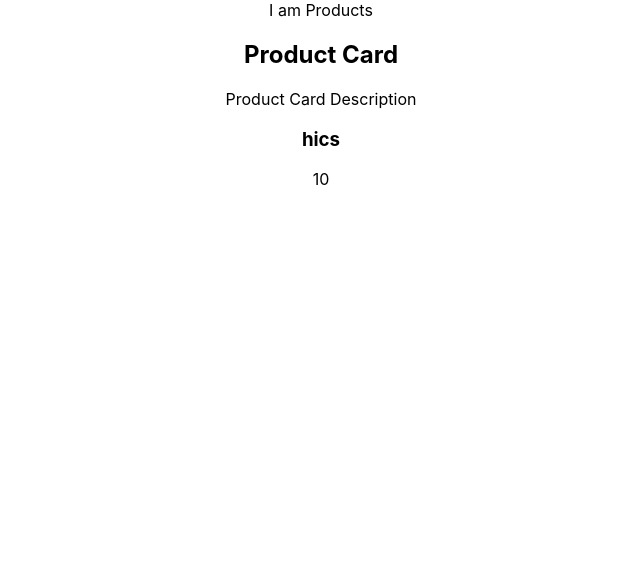
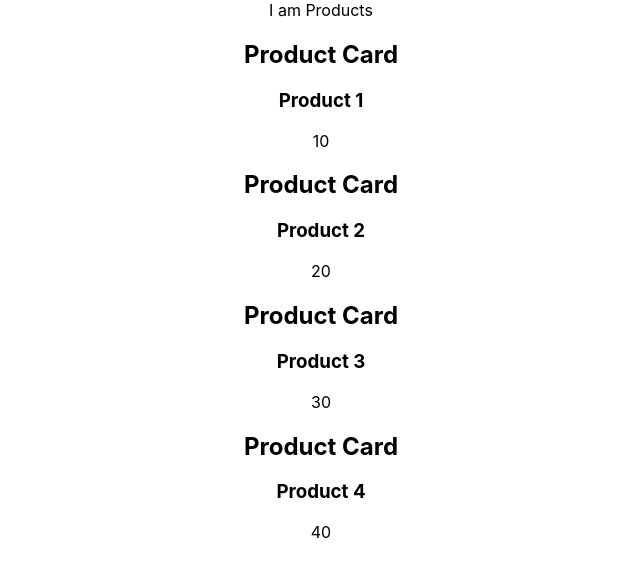
Before and after one commit to wise-toddler/sst-classess, a React (Create React App) app: page / in a window 1280 px wide. Shown: the top 576 px of the page, without its empty margins (319-959 px from the left). Built offline with nearby package versions, Linux system fonts and the light colour scheme.

Commit message:
learned how to use arr.map

```diff
--- a/src/ProductCard.js
+++ b/src/ProductCard.js
@@ -2,7 +2,6 @@ function ProductCard({title,price}){
     return (
         <div>
             <h2>Product Card</h2>
-            <p>Product Card Description</p>
             <h3>{title}</h3>
             <p>{price}</p>
         </div>
--- a/src/Products.js
+++ b/src/Products.js
@@ -1,9 +1,19 @@
 import ProductCard from "./ProductCard";
-function Products() {
+function Products()
+{
+    const products = [
+        {title: "Product 1", price: 10},
+        {title: "Product 2", price: 20},
+        {title: "Product 3", price: 30},
+        {title: "Product 4", price: 40},
+    ];
     return (
         <div>
             I am Products
-            <ProductCard title={"hics"} price={10}/>
+            {
+                products.map((product) =>
+                 <ProductCard title={product.title} price={product.price} />)
+            }
         </div>
     );
 }
```
